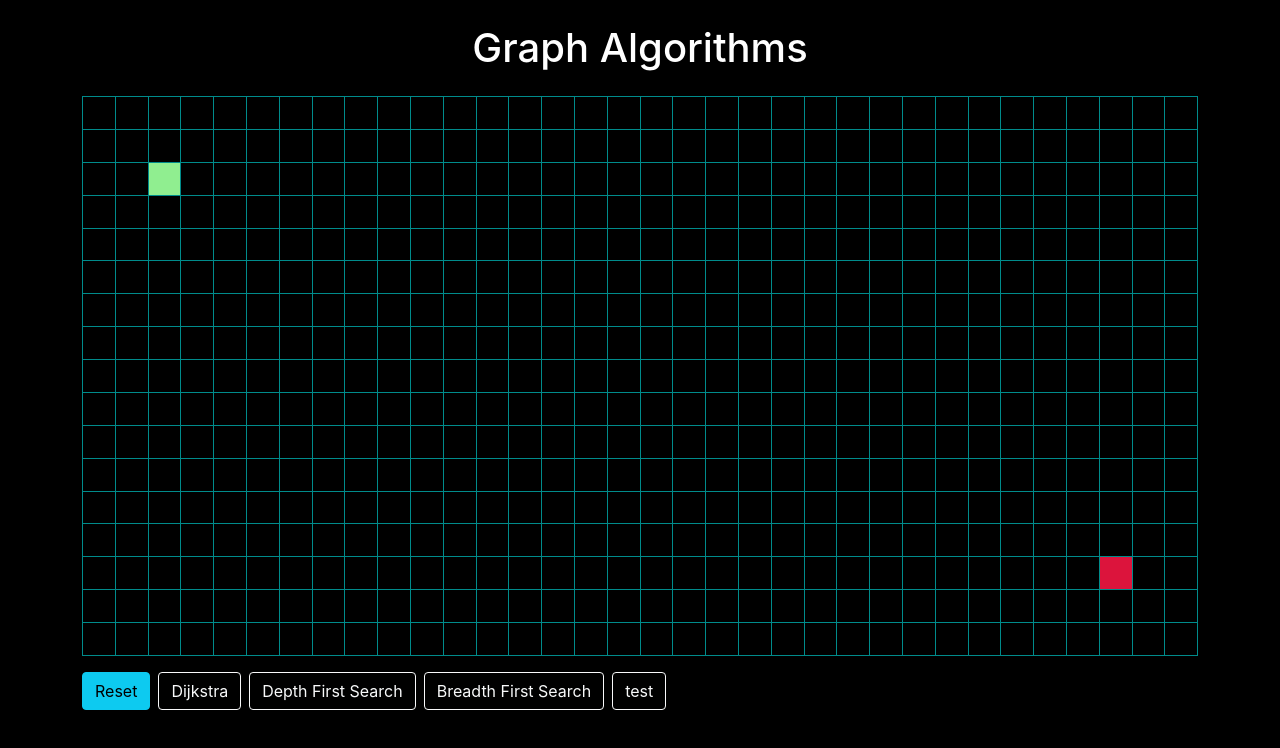
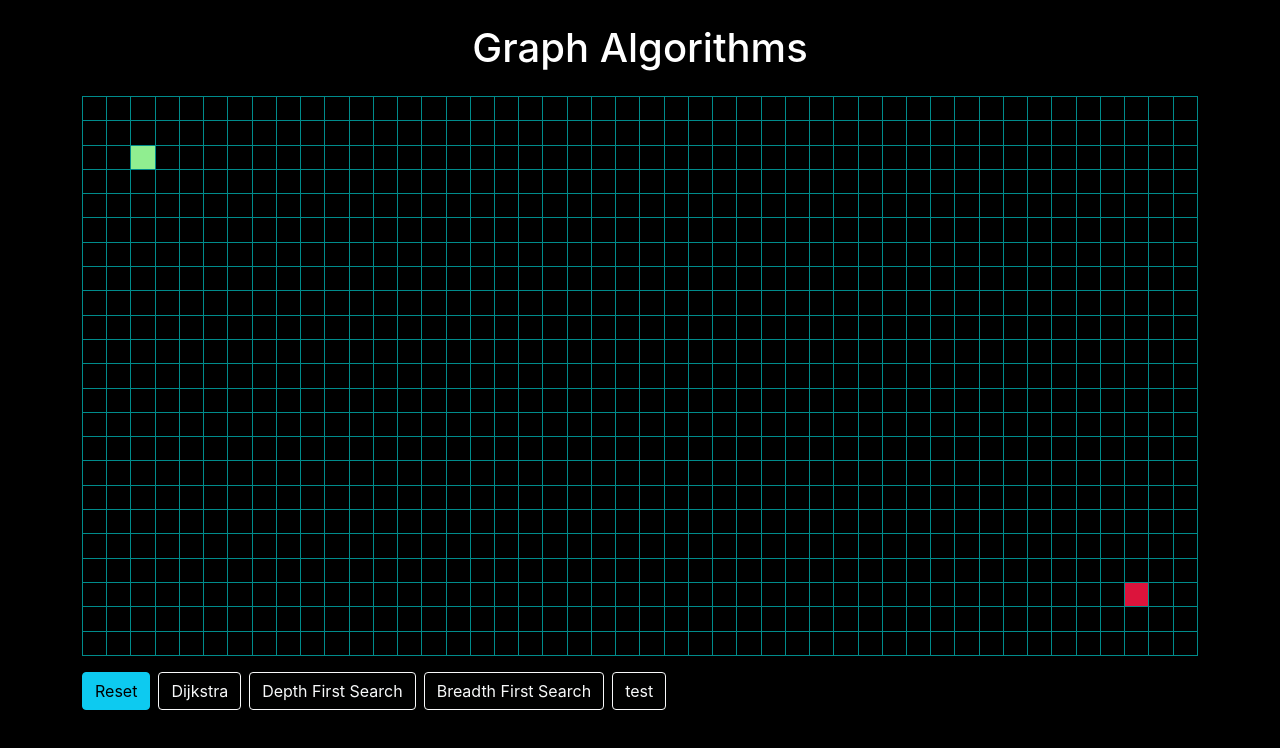
Before and after one commit to anish-kondepudi/AlgorithmVisualizer, a React (Create React App) app in the folder algorithm_visualizer/: page /graph in a window 1280 px wide. Shown: the top 748 px of the page. Built offline with nearby package versions, Linux system fonts and the light colour scheme.

Commit message:
dijkstra

```diff
--- a/algorithm_visualizer/src/pages/GraphPage.js
+++ b/algorithm_visualizer/src/pages/GraphPage.js
@@ -4,17 +4,15 @@ import { useState, useEffect, useRef } from "react"
 import Node from './graph_components/Node';
 
 
-const CELL_SIZE = 2;
+const CELL_SIZE = 1.5;
 const GRID_HEIGHT = 70;
-const PX_TO_REM = 1 / parseFloat(getComputedStyle(document.documentElement).fontSize);
-const pxToNode = (px) => {
-  return Math.floor(px*PX_TO_REM/CELL_SIZE);
-}
+const pxToNode = px => Math.floor(px / parseFloat(getComputedStyle(document.documentElement).fontSize) / CELL_SIZE);
 
-const START_NODE_ROW = 10;
-const START_NODE_COL = 15;
-const FINISH_NODE_ROW = 10;
-const FINISH_NODE_COL = 35;
+var prevTimeout = 0;
+var mouseIsPressed = false;
+var startRow, startCol, endRow, endCol = null;
+var selectedNode = null;
+
 
 
 export const GraphPage = () => {
@@ -23,18 +21,12 @@ export const GraphPage = () => {
   const grid = useRef([]).current;
   const gridRef = useRef();
   const [dimensions, setDimensions] = useState(null);
-  const [prevTimeout, setPrevTimeout] = useState(0);
-
-  let mouseIsPressed = false;
-  let startRow, startCol, endRow, endCol = null;
-
 
   // Updates Grid when Window Size Changes
   useEffect(() => {
-    onNextFrame(() => {
+    requestAnimationFrame(() => {
       resetGrid();
     })
-
 
     resizeGrid();
     window.addEventListener('resize', resizeGrid);
@@ -42,18 +34,13 @@ export const GraphPage = () => {
     gridRef.current.addEventListener("mousemove", handleMouseMove);
     document.addEventListener("mouseup", handleMouseUp);
 
-
-    return function cleanup() {
+    return () => {
       window.removeEventListener('resize', resizeGrid);
       gridRef.current.removeEventListener("mousedown", handleMouseDown);
       gridRef.current.removeEventListener("mousemove", handleMouseMove);
       document.removeEventListener("mouseup", handleMouseUp);
-    }
+    };
   }, []);
-
-  useEffect(() => {
-    console.log("hello")
-  }, [dimensions]);
 
   // Clears all setTimeout()'s [Hack]
   const clearAllTimeouts = () => {
@@ -62,36 +49,64 @@ export const GraphPage = () => {
     for (let i = prevTimeout ; i < highestTimeoutId ; i++) {
         clearTimeout(i);
     }
-    setPrevTimeout(highestTimeoutId);
+    prevTimeout = highestTimeoutId;
   }
-
-  function onNextFrame(callback) {
-    setTimeout(function () {
-        requestAnimationFrame(callback)
-    })
-}
 
   const handleMouseDown = e => {
     const [name, row, col] = e.target.id.split('-');
     if (name === "node") {
-      grid[row][col].setState({type: 'wall'})
       mouseIsPressed = true;
+
+      const node = grid[row][col];
+
+      switch(node.state.type) {
+        case '':
+          grid[row][col].setState({type: 'wall'})
+          break;
+        case 'start':
+          selectedNode = 'start';
+          break;
+        case 'end':
+          selectedNode = 'end';
+          break;
+      }
+
     }
+
   }
 
   const handleMouseMove = e => {
     if (!mouseIsPressed) return;
+
     const [name, row, col] = e.target.id.split('-');
-    if (name === "node") {
-      grid[row][col].setState({type: 'wall'})
+
+    if (name !== 'node') return;
+
+    const node = grid[row][col];
+
+    if ((endRow != row || endCol != col) && (startRow != row || startCol != col)) {
+      if (selectedNode === 'start') {
+        node.setState({type: 'start'});
+        grid[startRow][startCol].setState({type: ''});
+        [startRow, startCol] = [row, col];
+      }
+      else if (selectedNode === 'end') {
+        node.setState({type: 'end'});
+        grid[endRow][endCol].setState({type: ''});
+        [endRow, endCol] = [row, col];
+      }
+      else {
+        node.setState({type: 'wall'})
+      }
     }
   }
 
   const handleMouseUp = () => {
     mouseIsPressed = false;
+    selectedNode = null;
   }
 
-  /*
+
   // Animates Dijkstra
   const animateDijkstra = (visitedNodesInOrder, nodesInShortestPathOrder) => {
     for (let i = 0; i <= visitedNodesInOrder.length; i++) {
@@ -102,9 +117,8 @@ export const GraphPage = () => {
         return;
       }
       setTimeout(() => {
-        const node = visitedNodesInOrder[i];
-        document.getElementById(`node-${node.row}-${node.col}`).className =
-          'node node-visited';
+        const {row, col} = visitedNodesInOrder[i];
+        grid[row][col].setState({type: 'visited'});
       }, 10 * i);
     }
   }
@@ -113,36 +127,19 @@ export const GraphPage = () => {
   const animateShortestPath = (nodesInShortestPathOrder) => {
     for (let i = 0; i < nodesInShortestPathOrder.length; i++) {
       setTimeout(() => {
-        const node = nodesInShortestPathOrder[i];
-        document.getElementById(`node-${node.row}-${node.col}`).className =
-          'node node-shortest-path';
+        const {row, col} = nodesInShortestPathOrder[i];
+        grid[row][col].setState({type: 'shortest-path'});
       }, 50 * i);
     }
   }
 
   // Performs Dijkstra and Animates Grids
   const visualizeDijkstra = () => {
-    const startNode = grid[START_NODE_ROW][START_NODE_COL];
-    const finishNode = grid[FINISH_NODE_ROW][FINISH_NODE_COL];
-    const visitedNodesInOrder = dijkstra(grid, startNode, finishNode);
-    const nodesInShortestPathOrder = getNodesInShortestPathOrder(finishNode);
+    const visitedNodesInOrder = dijkstra(grid, grid[startRow][startCol], grid[endRow][endCol]);
+    const nodesInShortestPathOrder = getNodesInShortestPathOrder(grid[endRow][endCol]);
     animateDijkstra(visitedNodesInOrder, nodesInShortestPathOrder);
   }
 
-  // Creates a Node (Object Data)
-  const createNode = (col, row) => {
-    return {
-      col,
-      row,
-      isStart: row === START_NODE_ROW && col === START_NODE_COL,
-      isFinish: row === FINISH_NODE_ROW && col === FINISH_NODE_COL,
-      distance: Infinity,
-      isVisited: false,
-      isWall: false,
-      previousNode: null,
-    };
-  };
-  */
 
   // Resets Grids
   const resetGrid = () => {
@@ -151,6 +148,7 @@ export const GraphPage = () => {
     for (let row=0; row<grid.length; row++) {
       for (let col=0; col<grid[0].length; col++) {
         grid[row][col].setState({type: ''});
+        grid[row][col].reset();
       }
     }
 
@@ -165,6 +163,8 @@ export const GraphPage = () => {
   }
 
   const resizeGrid = () => {
+    clearAllTimeouts();
+
     const rows = pxToNode(gridRef.current.offsetHeight);
     const cols = pxToNode(gridRef.current.offsetWidth);
 
@@ -179,6 +179,7 @@ export const GraphPage = () => {
       if (endRow > rows - 1) endRow = rows - 1;
       if (endCol > cols - 1) endCol = cols - 1;
       grid[endRow][endCol].setState({type: 'end'});
+      grid[startRow][startCol].setState({type: 'start'});
     }
 
 
@@ -234,7 +235,7 @@ export const GraphPage = () => {
       {/* Graph Buttons */}
       <div className="mb-3 gap-2 d-flex justify-content-start flex-wrap">
         <button className="btn btn-info" onClick={resetGrid}>Reset</button>
-        <button className="btn btn-outline-light" >Dijkstra</button>
+        <button className="btn btn-outline-light" onClick={visualizeDijkstra}>Dijkstra</button>
         <button className="btn btn-outline-light" >Depth First Search</button>
         <button className="btn btn-outline-light" >Breadth First Search</button>
         <button className="btn btn-outline-light" onClick={() => {
--- a/algorithm_visualizer/src/pages/graph_components/Node.js
+++ b/algorithm_visualizer/src/pages/graph_components/Node.js
@@ -8,17 +8,24 @@ export default class Node extends Component {
     this.state = {
       type: this.props.type
     };
+
+    this.dv = Infinity;
+    this.known = false;
+    this.pv = null;
+    this.row = this.props.row;
+    this.col = this.props.col;
+  }
+
+  reset() {
+    this.dv = Infinity;
+    this.known = false;
+    this.pv = null;
   }
 
   render() {
-    const {
-      row,
-      col
-    } = this.props;
-
     return (
       <div
-        id={`node-${row}-${col}`}
+        id={`node-${this.row}-${this.col}`}
         className={`node node-${this.state.type}`}
       />
     );
--- a/algorithm_visualizer/src/pages/graph_components/graphAlgorithms.js
+++ b/algorithm_visualizer/src/pages/graph_components/graphAlgorithms.js
@@ -4,17 +4,17 @@
 // by backtracking from the finish node.
 export function dijkstra(grid, startNode, finishNode) {
     const visitedNodesInOrder = [];
-    startNode.distance = 0;
+    startNode.dv = 0;
     const unvisitedNodes = getAllNodes(grid);
     while (!!unvisitedNodes.length) {
       sortNodesByDistance(unvisitedNodes);
       const closestNode = unvisitedNodes.shift();
       // If we encounter a wall, we skip it.
-      if (closestNode.isWall) continue;
+      if (closestNode.state.type === 'wall') continue;
       // If the closest node is at a distance of infinity,
       // we must be trapped and should therefore stop.
-      if (closestNode.distance === Infinity) return visitedNodesInOrder;
-      closestNode.isVisited = true;
+      if (closestNode.dv === Infinity) return visitedNodesInOrder;
+      closestNode.known = true;
       visitedNodesInOrder.push(closestNode);
       if (closestNode === finishNode) return visitedNodesInOrder;
       updateUnvisitedNeighbors(closestNode, grid);
@@ -22,25 +22,25 @@ export function dijkstra(grid, startNode, finishNode) {
   }
 
   function sortNodesByDistance(unvisitedNodes) {
-    unvisitedNodes.sort((nodeA, nodeB) => nodeA.distance - nodeB.distance);
+    unvisitedNodes.sort((nodeA, nodeB) => nodeA.dv - nodeB.dv);
   }
 
   function updateUnvisitedNeighbors(node, grid) {
     const unvisitedNeighbors = getUnvisitedNeighbors(node, grid);
     for (const neighbor of unvisitedNeighbors) {
-      neighbor.distance = node.distance + 1;
-      neighbor.previousNode = node;
+      neighbor.dv = node.dv + 1;
+      neighbor.pv = node;
     }
   }
 
   function getUnvisitedNeighbors(node, grid) {
     const neighbors = [];
-    const {col, row} = node;
+    const [row, col] = [node.row, node.col];
     if (row > 0) neighbors.push(grid[row - 1][col]);
     if (row < grid.length - 1) neighbors.push(grid[row + 1][col]);
     if (col > 0) neighbors.push(grid[row][col - 1]);
     if (col < grid[0].length - 1) neighbors.push(grid[row][col + 1]);
-    return neighbors.filter(neighbor => !neighbor.isVisited);
+    return neighbors.filter(neighbor => !neighbor.known);
   }
 
   function getAllNodes(grid) {
@@ -60,7 +60,7 @@ export function dijkstra(grid, startNode, finishNode) {
     let currentNode = finishNode;
     while (currentNode !== null) {
       nodesInShortestPathOrder.unshift(currentNode);
-      currentNode = currentNode.previousNode;
+      currentNode = currentNode.pv;
     }
     return nodesInShortestPathOrder;
   }
```
